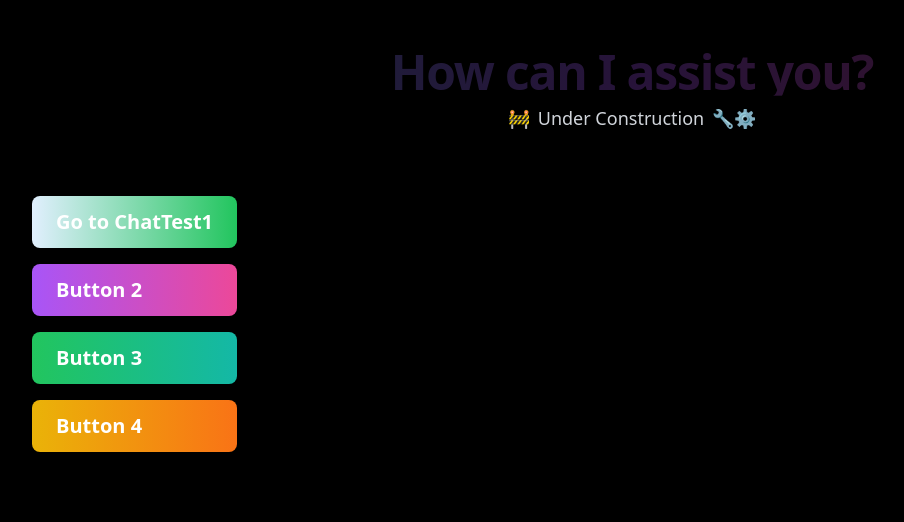
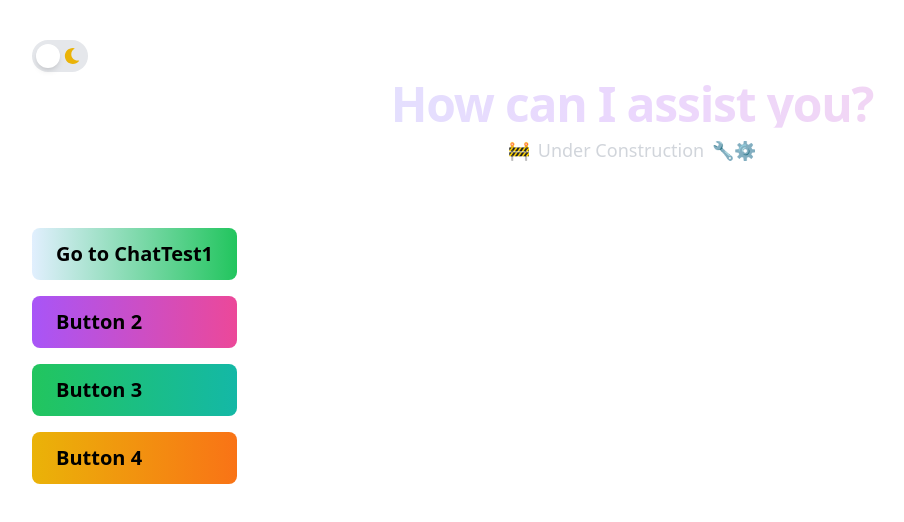
Before and after one commit to Aethey/enory, a Next.js app: page / in a window 1280 px wide. Shown: the top 522 px of the page, without its empty margins (8-912 px from the left). Built offline with nearby package versions, Linux system fonts and the light colour scheme; no server answers.

Commit message:
add darkmode

```diff
--- /dev/null
+++ b/app/LocaleLayout.tsx
@@ -0,0 +1,20 @@
+'use client'; // 客户端组件
+
+import { Provider } from 'react-redux';
+import store from './store';
+
+export default function LocaleLayout({
+    children,
+    locale,
+}: {
+    children: React.ReactNode;
+    locale: string; // 从服务端传递的语言
+}) {
+    return (
+        <Provider store={store}>
+            <div className="overflow-x-auto" data-locale={locale}>
+                <div className="w-screen h-screen min-w-[300px]">{children}</div>
+            </div>
+        </Provider>
+    );
+}
--- /dev/null
+++ b/app/components/home/ToggleSwitch.tsx
@@ -0,0 +1,32 @@
+import { FaSun, FaMoon } from 'react-icons/fa'; // 引入图标
+import { toggleDarkMode, RootState } from '../../store';
+import { useSelector, useDispatch } from 'react-redux';
+
+const ToggleSwitch = () => {
+    const isDarkMode = useSelector((state: RootState) => state.darkMode.isDarkMode);
+    const dispatch = useDispatch();
+
+    return (
+        <div
+            onClick={() => dispatch(toggleDarkMode())} // 点击切换
+            className={`relative w-14 h-8 flex items-center rounded-full p-1 cursor-pointer transition-all duration-300 ${isDarkMode ? 'bg-gray-700' : 'bg-gray-200'
+                }`}
+        >
+            {/* 图标 - 放在滑块外 */}
+            <div
+                className={`absolute inset-0 flex items-center justify-between px-2 ${isDarkMode ? 'text-yellow-300' : 'text-yellow-500'
+                    }`}
+            >
+                <FaSun size={16} />
+                <FaMoon size={16} />
+            </div>
+            {/* 滑块 */}
+            <div
+                className={`w-6 h-6 bg-white rounded-full shadow-md transform transition-transform duration-300 ${isDarkMode ? 'translate-x-6' : 'translate-x-0'
+                    }`}
+            ></div>
+        </div>
+    );
+};
+
+export default ToggleSwitch;
--- a/app/layout.tsx
+++ b/app/layout.tsx
@@ -1,25 +1,20 @@
-import { getLocaleOnServer } from '@/i18n/server'
+import { getLocaleOnServer } from '@/i18n/server';
+import './styles/globals.css';
+import './styles/markdown.scss';
+import LocaleLayout from './LocaleLayout'; // 导入客户端布局组件
 
-import './styles/globals.css'
-import './styles/markdown.scss'
-
-const LocaleLayout = ({
+export default async function RootLayout({
   children,
 }: {
-  children: React.ReactNode
-}) => {
-  const locale = getLocaleOnServer()
+  children: React.ReactNode;
+}) {
+  const locale = getLocaleOnServer(); // 在服务器端获取语言
   return (
-    <html lang={locale ?? 'en'} className="h-full">
-      <body className="h-full">
-        <div className="overflow-x-auto">
-          <div className="w-screen h-screen min-w-[300px]">
-            {children}
-          </div>
-        </div>
+    <html lang={locale}>
+      <body>
+        {/* 将 locale 传递到客户端组件 */}
+        <LocaleLayout locale={locale}>{children}</LocaleLayout>
       </body>
     </html>
-  )
+  );
 }
-
-export default LocaleLayout
--- a/app/page.tsx
+++ b/app/page.tsx
@@ -4,10 +4,16 @@ import React, { useEffect, useState } from 'react';
 import { useRouter } from 'next/navigation'; // 用于页面跳转
 import { MdOutlineTouchApp } from 'react-icons/md'; // 示例图标
 import { SpeedInsights } from "@vercel/speed-insights/next";
+import { RootState } from './store';
+import { toggleDarkMode } from './store';
+import { useSelector, useDispatch } from 'react-redux';
+import ToggleSwitch from './components/home/ToggleSwitch';
+
 import Link from 'next/link';
 
 export default function HomePage() {
-
+  const isDarkMode = useSelector((state: RootState) => state.darkMode.isDarkMode);
+  const dispatch = useDispatch();
   const [isLoading, setIsLoading] = useState(false);
   const [currentIndex, setCurrentIndex] = useState(0);
   const router = useRouter();
@@ -28,9 +34,6 @@ export default function HomePage() {
     }
   };
 
-
-
-
   useEffect(() => {
     const interval = setInterval(() => {
       setCurrentIndex((prevIndex) => (prevIndex + 1) % messages.length);
@@ -38,7 +41,9 @@ export default function HomePage() {
     return () => clearInterval(interval); // 清理定时器
   }, [messages.length]);
   return (
-    <div className="flex flex-col min-h-screen px-10 py-10 bg-black text-white">
+    <div className={`flex flex-col min-h-screen px-10 py-10 ${isDarkMode ? 'bg-black text-white' : 'bg-white text-black'}`}>
+      {/* 标题栏 */}
+      <ToggleSwitch />
       {/* 标题和简介 */}
       <div className="text-center mb-16">
         <h1
--- /dev/null
+++ b/app/store.ts
@@ -0,0 +1,26 @@
+// app/store.ts
+import { configureStore } from '@reduxjs/toolkit';
+import { createSlice } from '@reduxjs/toolkit';
+
+const darkModeSlice = createSlice({
+  name: 'darkMode',
+  initialState: { isDarkMode: false },
+  reducers: {
+    toggleDarkMode: (state) => {
+      state.isDarkMode = !state.isDarkMode;
+    },
+  },
+});
+
+export const { toggleDarkMode } = darkModeSlice.actions;
+
+const store = configureStore({
+  reducer: {
+    darkMode: darkModeSlice.reducer,
+  },
+});
+
+export type RootState = ReturnType<typeof store.getState>;
+export type AppDispatch = typeof store.dispatch;
+
+export default store;
--- a/package.json
+++ b/package.json
@@ -19,9 +19,10 @@
     "@mdx-js/loader": "^2.3.0",
     "@mdx-js/react": "^2.3.0",
     "@monaco-editor/react": "^4.6.0",
+    "@reduxjs/toolkit": "^2.3.0",
     "@tailwindcss/line-clamp": "^0.4.2",
     "@types/node": "18.15.0",
-    "@types/react": "18.0.28",
+    "@types/react": "^18.2.25",
     "@types/react-dom": "18.0.11",
     "@types/react-syntax-highlighter": "^15.5.6",
     "@vercel/speed-insights": "^1.1.0",
@@ -49,6 +50,7 @@
     "react-i18next": "^12.2.0",
     "react-icons": "^5.3.0",
     "react-markdown": "^8.0.6",
+    "react-redux": "^9.1.2",
     "react-syntax-highlighter": "^15.5.0",
     "react-tooltip": "5.8.3",
     "rehype-katex": "^6.0.2",
--- a/tailwind.config.js
+++ b/tailwind.config.js
@@ -60,6 +60,9 @@ module.exports = {
         pc: '769px',
         // => @media (min-width: 769px) { ... }
       },
+      transitionDuration: {
+        300: '300ms', // 添加平滑过渡时间
+      },
     },
   },
   plugins: [
```
